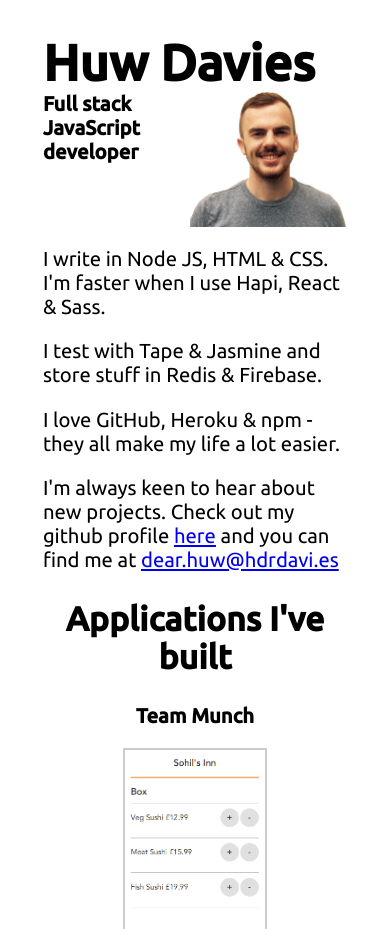
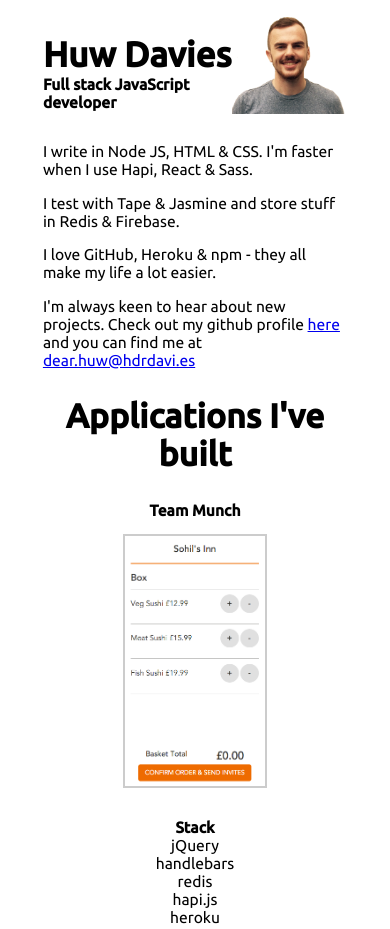
Before and after one commit to hdrdavies/mysite, a plain HTML site: page index.html in a window 390 px wide. Shown: the top 929 px of the page. Drawn offline with Linux system fonts and the light colour scheme.

Commit message:
adjusted vhs to vws for better mobile display #5

```diff
--- a/index.css
+++ b/index.css
@@ -6,11 +6,11 @@ body {
 h1, h2, h3, h4, p, ul {
   font-family: 'Ubuntu', sans-serif, Helvetica; /* google font */
   color: black;
-  font-size: 2.4vh;
+  font-size: 4vw;
 }
 
 h1 {
-  font-size: 6vh;
+    font-size: 9vw;
 }
 
 ul {
@@ -42,7 +42,7 @@ HEADING SECTION
   }
 
   .heading-title img {
-    max-height: 16vh;
+    max-height: 25vw;
     float: right;
   }
 
```
